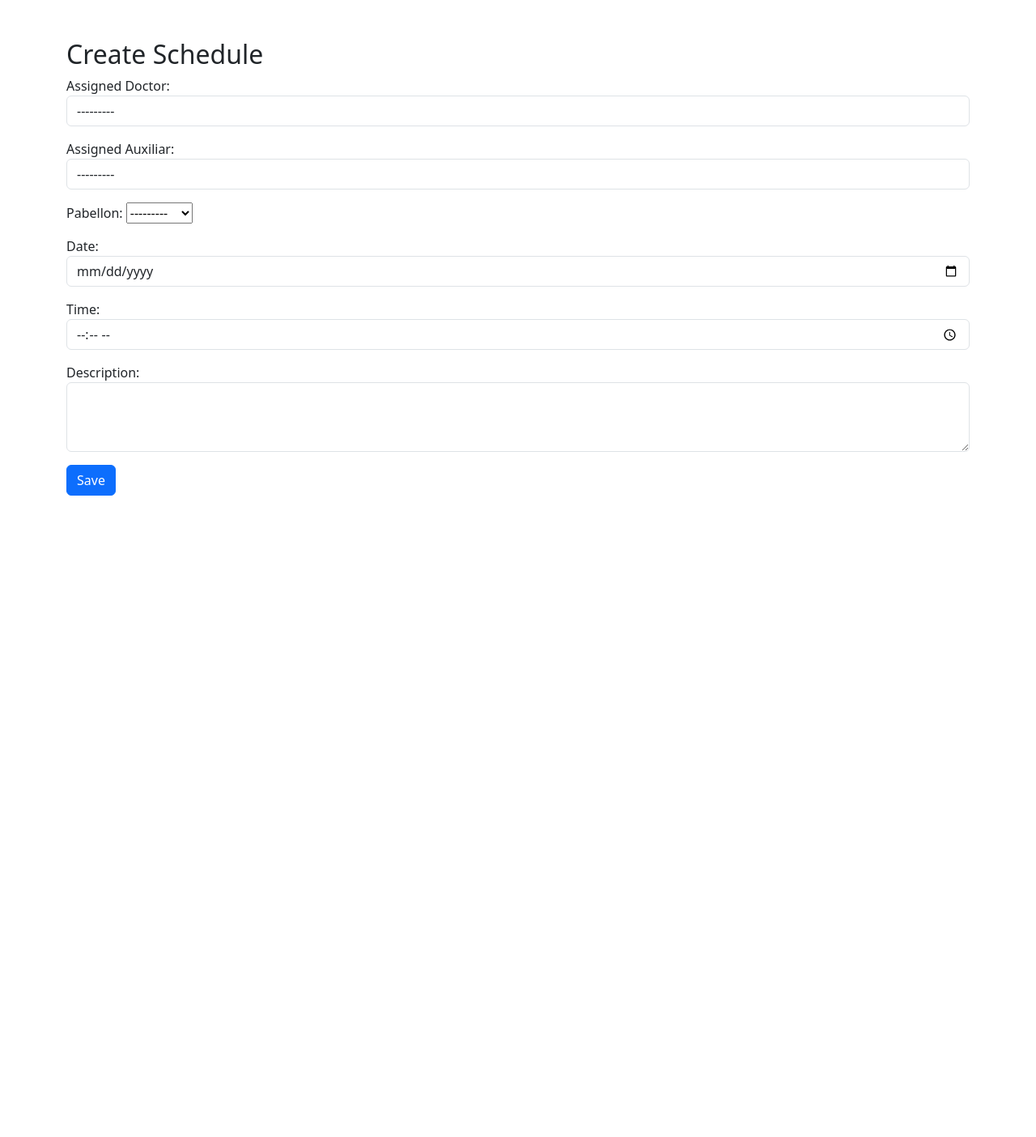
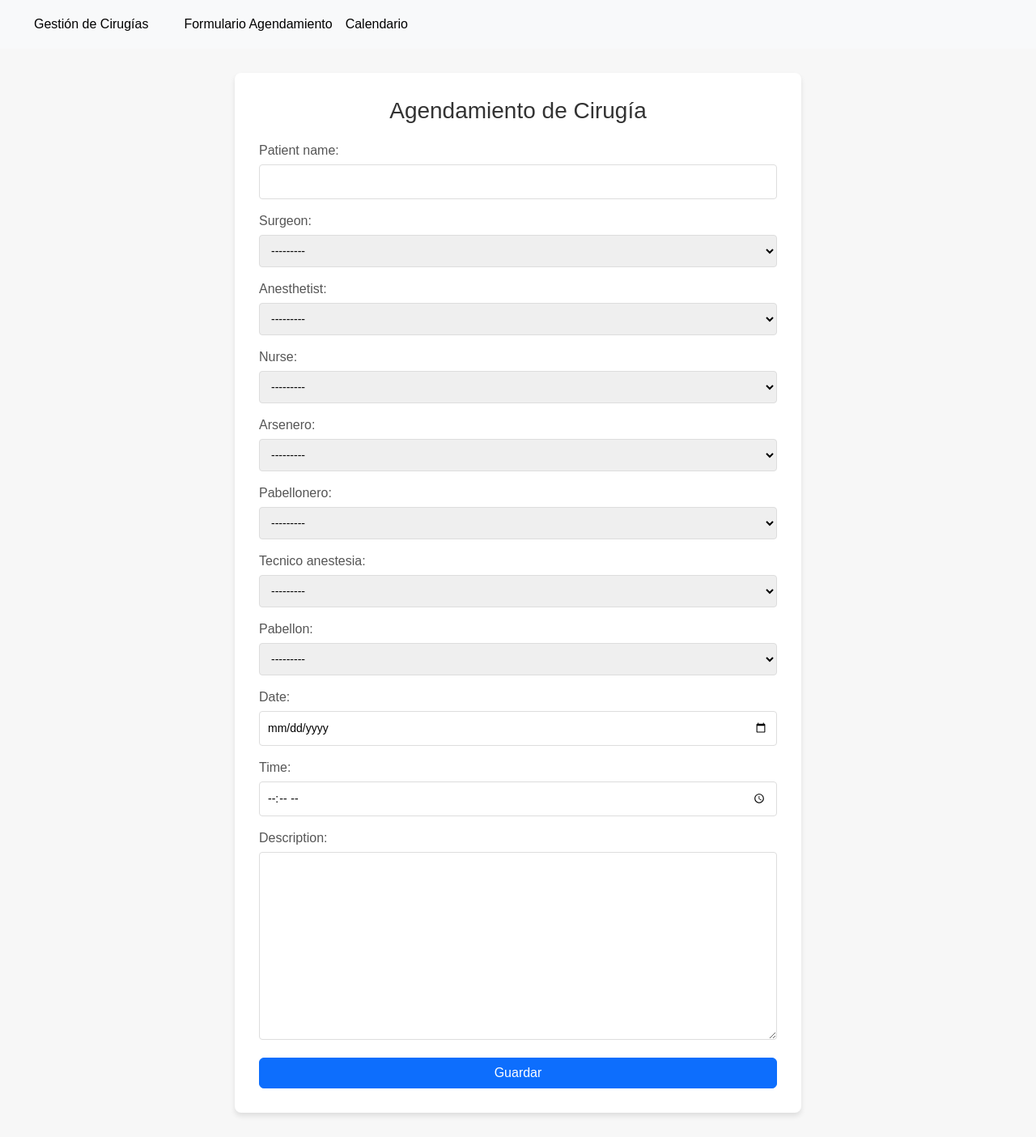
Before and after one commit to juanmarchant/clinica, a Django app: page /create-schedule/ in a window 1280 px wide. Shown: the whole page at 81% size. Before the commit the page ends 612 px from the top, so only its background shows below. Run offline with Django 5.2, Linux system fonts and the light colour scheme; a user stored in the database is signed in; data comes from the database, SQL or seed files in the repository.

Commit message:
adding more things

```diff
--- a/scheduling/forms.py
+++ b/scheduling/forms.py
@@ -17,24 +17,20 @@ class CustomLoginForm(AuthenticationForm):
         return cleaned_data
 
 class ScheduleForm(forms.ModelForm):
-    doctor = forms.ModelChoiceField(
-        queryset=User.objects.filter(role='DOCTOR'),
-        widget=forms.Select(attrs={'class': 'form-control'}),
-        label="Assigned Doctor",
-    )
-
-    auxiliar = forms.ModelChoiceField(
-        queryset=User.objects.filter(role='AUXILIAR'),
-        widget=forms.Select(attrs={'class': 'form-control'}),
-        label="Assigned Auxiliar",
-    )
-
     class Meta:
         model = Schedule
-        fields = ['doctor','auxiliar','pabellon' ,'date', 'time', 'description']
+        fields = [
+            'patient_name', 'surgeon', 'anesthetist', 'nurse',
+            'arsenero', 'pabellonero', 'tecnico_anestesia',
+            'pabellon', 'date', 'time', 'description'
+        ]
         widgets = {
-            'date': forms.Select(attrs={ 'class': 'form-control'}),
-            'date': forms.DateInput(attrs={'type': 'date', 'class': 'form-control'}),
-            'time': forms.TimeInput(attrs={'type': 'time', 'class': 'form-control'}),
-            'description': forms.Textarea(attrs={'class': 'form-control', 'rows': 3}),
+            'date': forms.DateInput(attrs={'type': 'date'}),
+            'time': forms.TimeInput(attrs={'type': 'time'}),
         }
+
+    def clean_pabellon(self):
+        pabellon = self.cleaned_data['pabellon']
+        if pabellon.estado != 'DESOCUPADO':
+            raise forms.ValidationError(f"El pabellón {pabellon.nombre} no está disponible.")
+        return pabellon
--- a/scheduling/models.py
+++ b/scheduling/models.py
@@ -6,25 +6,62 @@ class User(AbstractUser):
         ('NURSE', 'Nurse'),
         ('DOCTOR', 'Doctor'),
         ('AUXILIAR', 'Auxiliar'),
+        ('ARSENALERO', 'Arsenalero/a'),
+        ('PABELLONERO', 'Pabellonero/a'),
+        ('TECNICO_ANESTESIA', 'Técnico/a de Anestesia'),
+        ('ANESTESISTA', 'Anestesista'),
     ]
-    role = models.CharField(max_length=10, choices=ROLE_CHOICES)
+    role = models.CharField(max_length=20, choices=ROLE_CHOICES)
 
 class Pabellon(models.Model):
-    ESTADO_CHOICES = [
-        ('OCUPADO', 'Ocupado'),
-        ('DESOCUPADO', 'Desocupado'),
-        ('LIMPIEZA', 'Limpieza'),
+    TIPO_CHOICES = [
+        ('CIRUGIA_MAYOR', 'Cirugía Mayor'),
+        ('CIRUGIA_MAYOR_COMPLEJA', 'Cirugía Mayor Compleja'),
+        ('MATERNIDAD_GINECOLOGIA', 'Maternidad/Ginecología'),
+        ('CIRUGIA_AMBULATORIA', 'Cirugía Ambulatoria'),
+        ('HEMODINAMIA', 'Hemodinamia'),
     ]
     nombre = models.CharField(max_length=100)
-    estado = models.CharField(max_length=10, choices=ESTADO_CHOICES, default='DESOCUPADO')
+    tipo = models.CharField(max_length=30, choices=TIPO_CHOICES)
+    estado = models.CharField(
+        max_length=10,
+        choices=[
+            ('OCUPADO', 'Ocupado'),
+            ('DESOCUPADO', 'Desocupado'),
+            ('LIMPIEZA', 'Limpieza'),
+        ],
+        default='DESOCUPADO'
+    )
 
     def __str__(self):
         return self.nombre
 
 class Schedule(models.Model):
-    doctor = models.ForeignKey(User, on_delete=models.CASCADE, limit_choices_to={'role': 'DOCTOR'}, related_name='doctor_schedules')
-    auxiliar = models.ForeignKey(User, on_delete=models.CASCADE, limit_choices_to={'role': 'AUXILIAR'}, related_name='auxiliar_schedules')
-    pabellon = models.ForeignKey(Pabellon, on_delete=models.SET_NULL, null=True, blank=True)
+    patient_name = models.CharField(max_length=200)
+    surgeon = models.ForeignKey(
+        User, on_delete=models.CASCADE, related_name='surgeon_schedules', limit_choices_to={'role': 'DOCTOR'}
+    )
+    anesthetist = models.ForeignKey(
+        User, on_delete=models.CASCADE, related_name='anesthetist_schedules', limit_choices_to={'role': 'DOCTOR'}
+    )
+    nurse = models.ForeignKey(
+        User, on_delete=models.CASCADE, related_name='nurse_schedules', limit_choices_to={'role': 'NURSE'}
+    )
+    arsenero = models.ForeignKey(
+        User,
+        on_delete=models.CASCADE,
+        related_name='arsenero_schedules',
+        null=True,
+        blank=True,
+        limit_choices_to={'role': 'ARSENALERO'}
+    )
+    pabellonero = models.ForeignKey(
+        User, on_delete=models.CASCADE, related_name='pabellonero_schedules', null=True, blank=True, limit_choices_to={'role': 'PABELLONERO'}
+    )
+    tecnico_anestesia = models.ForeignKey(
+        User, on_delete=models.CASCADE, related_name='tecnico_anestesia_schedules', null=True, blank=True, limit_choices_to={'role': 'TECNICO_ANESTESIA'}
+    )
+    pabellon = models.ForeignKey(Pabellon, on_delete=models.CASCADE)
     date = models.DateField()
     time = models.TimeField()
     description = models.TextField()
--- a/scheduling/templates/scheduling/create_schedule.html
+++ b/scheduling/templates/scheduling/create_schedule.html
@@ -1,19 +1,111 @@
 <!DOCTYPE html>
-<html lang="en">
+<html lang="es">
 <head>
     <meta charset="UTF-8">
     <meta name="viewport" content="width=device-width, initial-scale=1.0">
-    <title>Create Schedule</title>
-    <link rel="stylesheet" href="https://cdn.jsdelivr.net/npm/bootstrap@5.3.0/dist/css/bootstrap.min.css">
+    <title>Formulario de Agendamiento</title>
+
+    <!-- Cargar Bootstrap -->
+    <link href="https://cdn.jsdelivr.net/npm/bootstrap@5.3.0-alpha1/dist/css/bootstrap.min.css" rel="stylesheet">
+
+    <!-- Estilos personalizados -->
+    <style>
+        body {
+            font-family: Arial, sans-serif;
+            background-color: #f7f7f7;
+            margin: 0;
+            padding: 0;
+        }
+        .navbar {
+            background-color: #0000;
+            padding: 10px;
+        }
+        .navbar a {
+            color: #000;
+            text-decoration: none;
+            padding: 8px 20px;
+            font-size: 16px;
+        }
+        {% comment %} .navbar a:hover {
+            background-color: #0056b3;
+            border-radius: 4px;
+        } {% endcomment %}
+        .form-container {
+            background-color: #fff;
+            border-radius: 8px;
+            box-shadow: 0 4px 6px rgba(0, 0, 0, 0.1);
+            padding: 30px;
+            margin: 30px auto;
+            max-width: 700px;
+        }
+        .form-container h3 {
+            text-align: center;
+            margin-bottom: 20px;
+            color: #333;
+        }
+        form p {
+            margin-bottom: 15px;
+            color: #555;
+        }
+        form p input, form p select, form p textarea {
+            width: 100%;
+            padding: 10px;
+            margin-top: 5px;
+            border: 1px solid #ddd;
+            border-radius: 4px;
+            font-size: 14px;
+            box-sizing: border-box;
+        }
+        form button {
+            background-color: #007bff;
+            color: white;
+            border: none;
+            padding: 10px 20px;
+            font-size: 16px;
+            border-radius: 4px;
+            cursor: pointer;
+            width: 100%;
+        }
+        form button:hover {
+            background-color: #0056b3;
+        }
+        .form-group {
+            margin-bottom: 20px;
+        }
+    </style>
 </head>
 <body>
-    <div class="container mt-5">
-        <h2>Create Schedule</h2>
-        <form method="post">
+    <!-- Barra de navegación -->
+    <nav class="navbar navbar-expand-lg navbar-light bg-light">
+        <div class="container-fluid">
+            <a class="navbar-brand" href="#">Gestión de Cirugías</a>
+            <button class="navbar-toggler" type="button" data-bs-toggle="collapse" data-bs-target="#navbarNav" aria-controls="navbarNav" aria-expanded="false" aria-label="Toggle navigation">
+                <span class="navbar-toggler-icon"></span>
+            </button>
+            <div class="collapse navbar-collapse" id="navbarNav">
+                <ul class="navbar-nav">
+                    <li class="nav-item">
+                        <a class="nav-link active" href="{% url 'create_schedule' %}">Formulario Agendamiento</a>
+                    </li>
+                    <li class="nav-item">
+                        <a class="nav-link" href="{% url 'calendar_view' %}">Calendario</a>
+                    </li>
+                </ul>
+            </div>
+        </div>
+    </nav>
+
+    <!-- Contenedor del formulario -->
+    <div class="form-container">
+        <h3>Agendamiento de Cirugía</h3>
+        <form method="POST">
             {% csrf_token %}
             {{ form.as_p }}
-            <button type="submit" class="btn btn-primary">Save</button>
+            <button type="submit" class="btn btn-primary">Guardar</button>
         </form>
     </div>
+
+    <!-- Cargar los scripts de Bootstrap para funcionalidad del Navbar -->
+    <script src="https://cdn.jsdelivr.net/npm/bootstrap@5.3.0-alpha1/dist/js/bootstrap.bundle.min.js"></script>
 </body>
 </html>
--- a/scheduling/views.py
+++ b/scheduling/views.py
@@ -31,19 +31,12 @@ def create_schedule(request):
     if request.method == 'POST':
         form = ScheduleForm(request.POST)
         if form.is_valid():
-            # Verificar si el pabellón está desocupado antes de asignarlo
+            # Marcar el pabellón como ocupado
             pabellon = form.cleaned_data['pabellon']
-            if pabellon.estado != 'DESOCUPADO':
-                form.add_error('pabellon', 'El pabellón no está disponible')
-                return render(request, 'scheduling/create_schedule.html', {'form': form})
-
-            # Guardar el agendamiento
-            schedule = form.save()
-            # Cambiar el estado del pabellón a ocupado
             pabellon.estado = 'OCUPADO'
             pabellon.save()
-
-            return redirect('schedule_success')  # O la vista que desees
+            form.save()
+            return redirect('schedule_success')
     else:
         form = ScheduleForm()
 
@@ -76,8 +69,8 @@ def get_schedule_events(request):
             'end': end_time.strftime('%Y-%m-%dT%H:%M:%S'),
             'description': event.description,
             'id': event.id,
-            'doctor': event.doctor.username,
-            'auxiliar': event.auxiliar.username,
+            'surgeon': event.surgeon.username,
+            'anesthetist': event.anesthetist.username,
         })
 
     return JsonResponse(event_list, safe=False)
```
Also changed, not shown: scheduling/admin.py (+7 -1 lines), scheduling/managment/commands/create_pabellones.py (added, +27 -0 lines), scheduling/templates/scheduling/calendar.html (+56 -2 lines), db.sqlite3, scheduling/migrations/0001_initial.py, scheduling/migrations/0002_pabellon_schedule_pabellon.py (deleted), scheduling/migrations/0002_remove_schedule_arsenalero_schedule_arsenero_and_more.py (added), scheduling/migrations/0003_alter_schedule_arsenero_alter_schedule_pabellonero_and_more.py (added).
